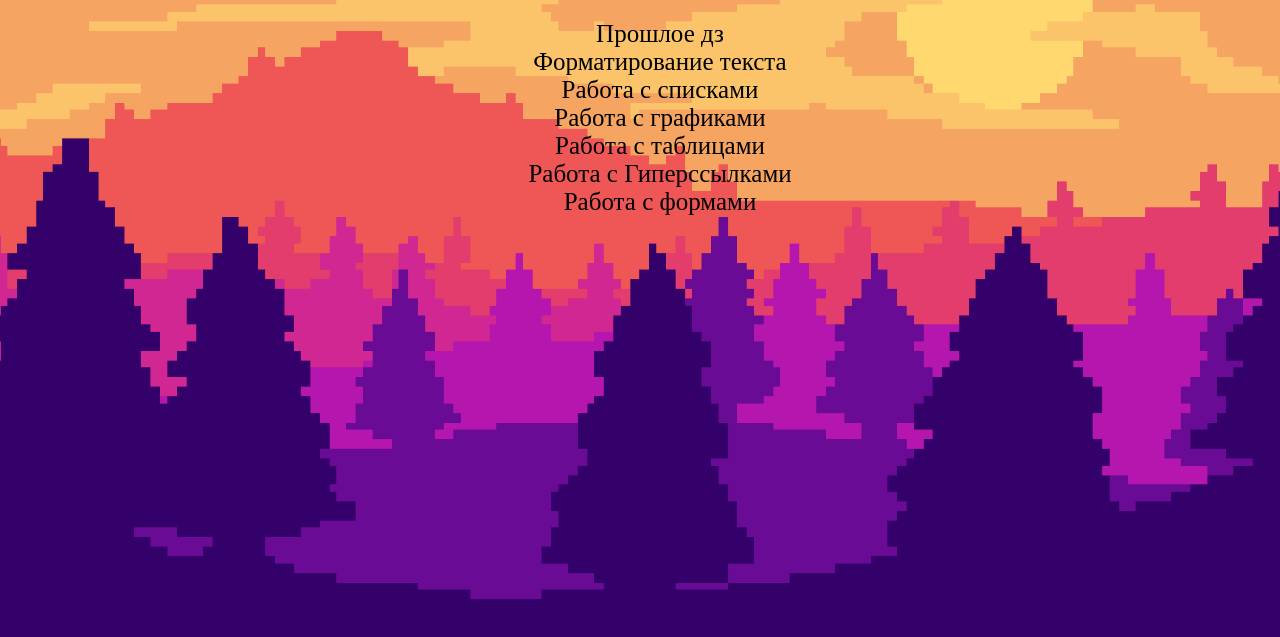
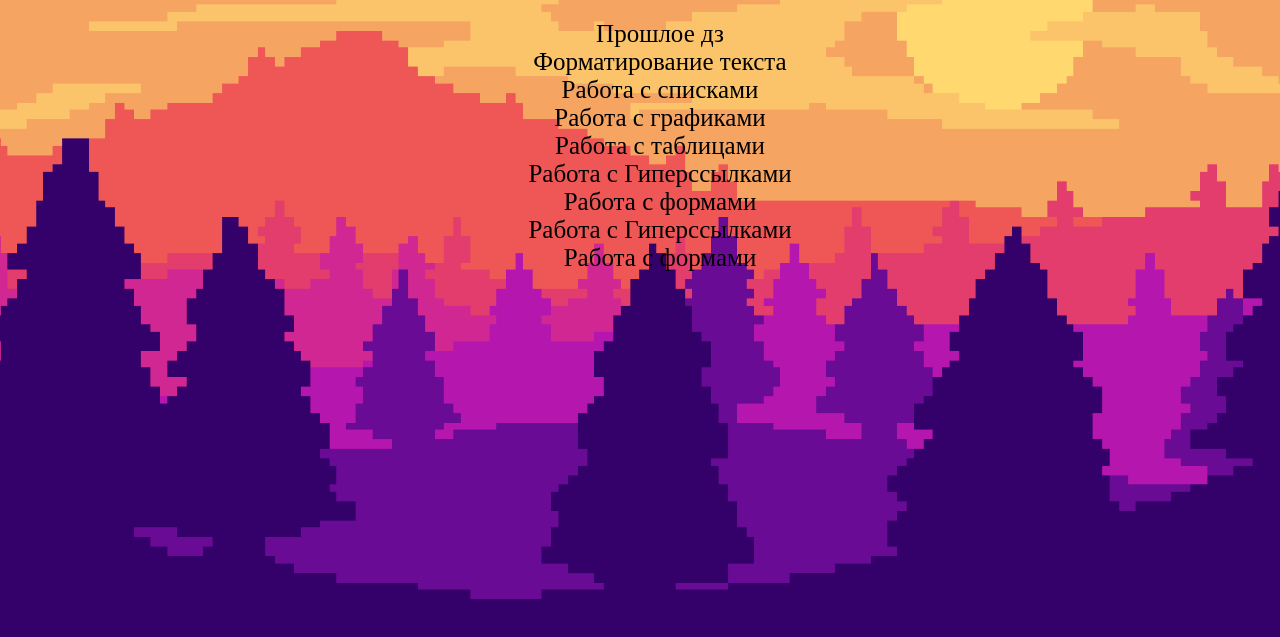
Before and after one commit to Rushan314/Navigation, a plain HTML site: page index.html in a window 1280 px wide. Shown: the part 129-766 px from the top of the page. Drawn offline with Linux system fonts and the light colour scheme.

Commit message:
Main page

```diff
--- a/index.html
+++ b/index.html
@@ -16,6 +16,8 @@
         <li><a href="Tabls/Tabls.html">Работа с таблицами</a></li>
         <li><a href="HyperLinks/Hyperlinks.html">Работа с Гиперссылками </a></li>
         <li><a href="Forms/forms.html">Работа с формами </a></li>
+        <li><a href="Frames/Frames.md">Работа с Гиперссылками </a></li>
+        <li><a href="Check/Check.md">Работа с формами </a></li>
     </ul>
 </body>
 </html>
```
